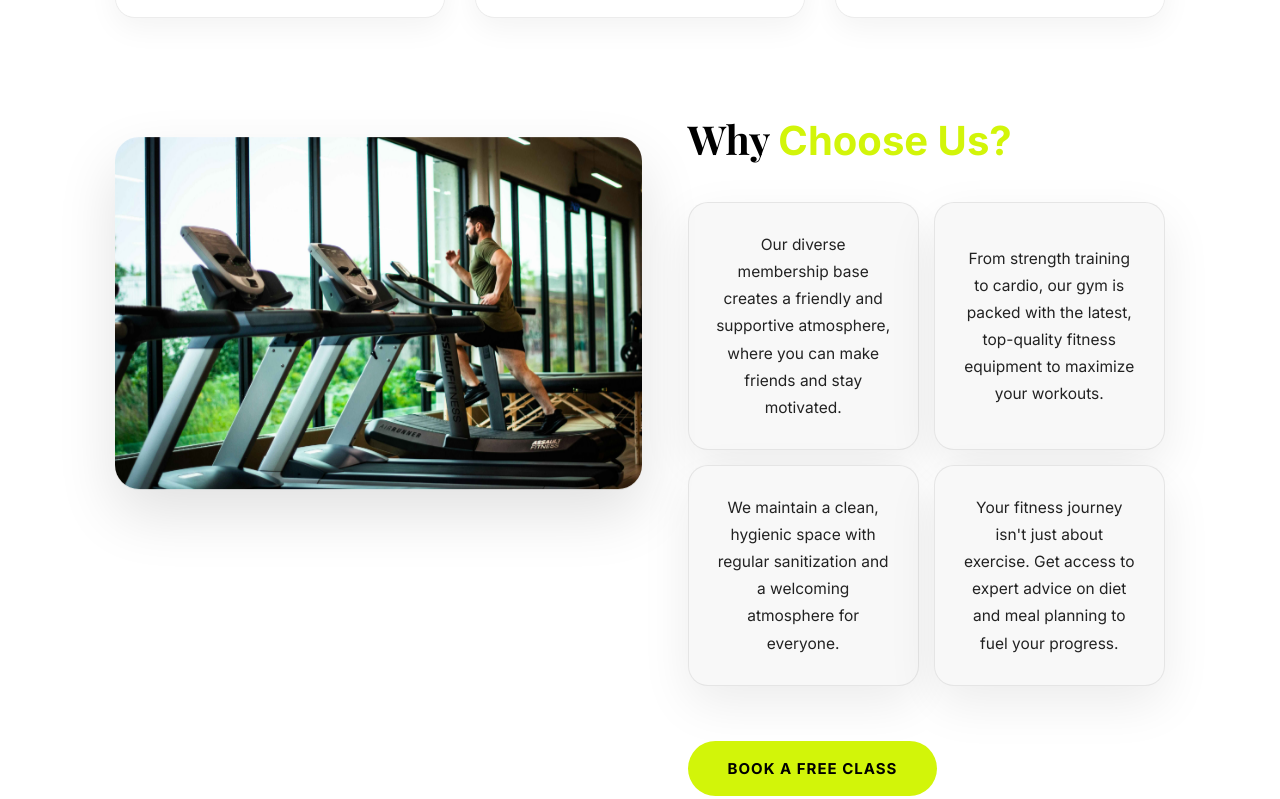
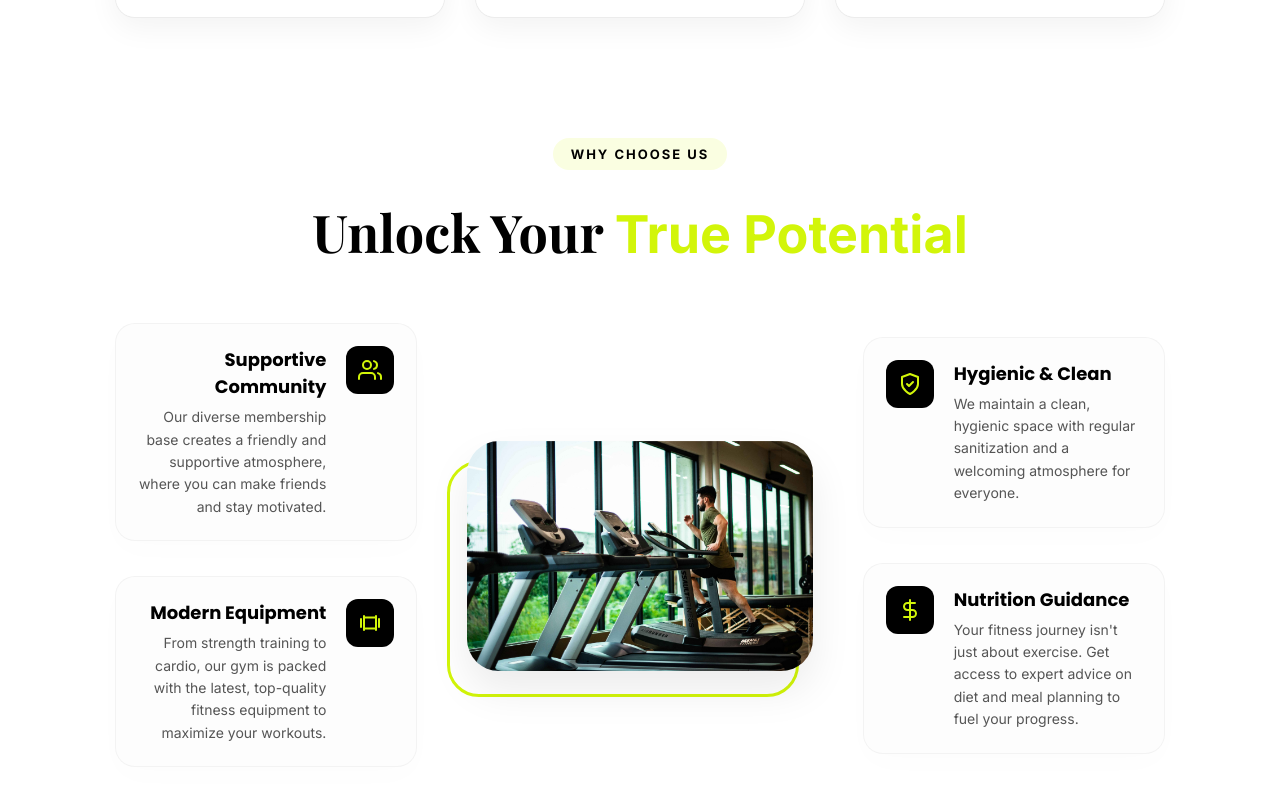
Before and after one commit to Ganeshbeldar015/GymGalaxy, a React (Vite) app: page / in a window 1280 px wide. Shown: the part 1761-2560 px from the top of the page. Built offline with nearby package versions, Linux system fonts and the light colour scheme.

Commit message:
design(layout): revamp Why Choose Us section with Centred Showcase layout

```diff
--- a/src/components/About.css
+++ b/src/components/About.css
@@ -1,83 +1,200 @@
-.about{
+.about {
     background: #ffffff;
-    padding: 8rem 9% 3rem;
+    padding: 10rem 9% 8rem;
+    display: flex;
+    flex-direction: column;
+    align-items: center;
+    gap: 6rem;
+    min-height: auto;
+}
+
+.about-header {
+    text-align: center;
+    display: flex;
+    flex-direction: column;
+    align-items: center;
+    gap: 1.5rem;
+    max-width: 800px;
+    width: 100%;
+}
+
+.about-header .heading {
+    font-size: clamp(3.4rem, 5vw, 5.2rem);
+    color: #000000;
+    line-height: 1.1;
+    font-family: 'Playfair Display', serif;
+    margin: 0;
+}
+
+.about-header .heading span {
+    color: #D2F509;
+}
+
+.section-tag {
+    display: inline-block;
+    padding: 0.8rem 1.8rem;
+    background: rgba(210, 245, 9, 0.12);
+    color: #000000;
+    font-size: 1.3rem;
+    font-weight: 700;
+    border-radius: 50px;
+    text-transform: uppercase;
+    letter-spacing: 2px;
+    width: fit-content;
+}
+
+.about-showcase {
     display: grid;
-    grid-template-columns: minmax(320px, 1.05fr) minmax(420px, 0.95fr);
-    gap: 4.5rem;
-    align-items: start;
+    grid-template-columns: 1.05fr 1.2fr 1.05fr;
+    gap: 5rem;
+    align-items: center;
+    width: 100%;
+}
+
+.left-features, .right-features {
+    display: flex;
+    flex-direction: column;
+    gap: 3.5rem;
+    width: 100%;
+}
+
+/* Align left column content to the right, facing the center image */
+.left-features {
+    align-items: flex-end;
+}
+
+.left-features .feature-item {
+    flex-direction: row-reverse;
+    text-align: right;
+}
+
+.left-features .feature-item:hover {
+    transform: translateX(-8px); /* Slide towards the center image */
+}
+
+/* Align right column content to the left, facing the center image */
+.right-features {
+    align-items: flex-start;
+}
+
+.right-features .feature-item {
+    flex-direction: row;
+    text-align: left;
+}
+
+.right-features .feature-item:hover {
+    transform: translateX(8px); /* Slide towards the center image */
+}
+
+.feature-item {
+    display: flex;
+    align-items: flex-start;
+    gap: 2rem;
+    padding: 2.2rem;
+    background: #fdfdfd;
+    border-radius: 20px;
+    border: 1px solid rgba(0, 0, 0, 0.04);
+    box-shadow: 0 10px 30px rgba(0, 0, 0, 0.01);
+    transition: transform 0.35s cubic-bezier(0.25, 0.46, 0.45, 0.94), border-color 0.35s ease, background-color 0.35s ease, box-shadow 0.35s ease;
+    max-width: 380px;
+    width: 100%;
+}
+
+.feature-item:hover {
+    background: #ffffff;
+    border-color: rgba(210, 245, 9, 0.6);
+    box-shadow: 0 15px 35px rgba(210, 245, 9, 0.1);
+}
+
+.feature-icon-container {
+    display: flex;
+    align-items: center;
+    justify-content: center;
+    width: 48px;
+    height: 48px;
+    background: #000000;
+    border-radius: 12px;
+    color: #D2F509;
+    flex-shrink: 0;
+    transition: transform 0.3s ease;
+}
+
+.feature-item:hover .feature-icon-container {
+    transform: scale(1.1) rotate(6deg);
+}
+
+.feature-text-container {
+    display: flex;
+    flex-direction: column;
+    gap: 0.6rem;
+}
+
+.feature-item-title {
+    font-size: 1.8rem;
+    color: #000000;
+    font-weight: 700;
+    margin: 0;
+    font-family: 'Poppins', sans-serif;
+}
+
+.feature-item-description {
+    font-size: 1.4rem;
+    color: #555555;
+    line-height: 1.6;
+    margin: 0;
 }
 
 .about-img {
-    will-change: transform;
+    position: relative;
+    width: 100%;
+    display: flex;
+    justify-content: center;
+    align-items: center;
 }
 
-.about-img img{
+/* Modern offset background block behind the image */
+.about-img::before {
+    content: '';
+    position: absolute;
+    top: 20px;
+    left: -20px;
     width: 100%;
-    border-radius: 24px;
-    box-shadow: 0 25px 60px rgba(0,0,0,0.12);
-    transition: transform 0.5s ease, box-shadow 0.5s ease;
+    height: 100%;
+    border: 3px solid #D2F509;
+    border-radius: 32px;
+    z-index: 1;
+    transition: transform 0.4s cubic-bezier(0.25, 0.46, 0.45, 0.94);
+    pointer-events: none;
 }
 
-.about-img img:hover{
-    transform: scale(1.02);
-    border: 2px solid #D2F509;
-    box-shadow: 0 10px 40px rgba(210, 245, 9, 0.3);
+.about-img:hover::before {
+    transform: translate(10px, -10px);
 }
 
-.about-content{
-    display: grid;
-    gap: 2rem;
+.about-img img {
+    width: 100%;
+    height: auto;
+    max-height: 520px;
+    object-fit: cover;
+    border-radius: 32px;
+    box-shadow: 0 20px 40px rgba(0, 0, 0, 0.08);
+    position: relative;
+    z-index: 2;
+    transition: transform 0.4s cubic-bezier(0.25, 0.46, 0.45, 0.94), box-shadow 0.4s ease;
 }
 
-.about-content .heading {
-    text-align: left;
-    font-size: 4rem;
-    margin-bottom: 20px;
-    color: #000;
-    line-height: 1.05;
+.about-img img:hover {
+    transform: scale(1.015);
+    box-shadow: 0 25px 50px rgba(210, 245, 9, 0.18);
 }
 
-.about-content .heading span{
-    color: #D2F509;
-}
-
-.features-grid{
-    display: grid;
-    grid-template-columns: repeat(2, minmax(220px, 1fr));
-    gap: 1.5rem;
-    margin-bottom: 35px;
-}
-
-.feature-card{
-    background: #f8f8f8;
-    padding: 28px 26px;
-    border-radius: 20px;
-    border: 1px solid rgba(0, 0, 0, 0.08);
-    transition: transform 0.35s ease, border-color 0.35s ease, box-shadow 0.35s ease;
-    display: flex;
+.about .btn {
+    display: inline-flex;
+    justify-content: center;
     align-items: center;
-    justify-content: center;
-    min-height: 160px;
-    text-align: center;
-    box-shadow: 0 18px 50px rgba(0,0,0,0.08);
-}
-
-.feature-card:hover{
-    transform: translateY(-6px);
-}
-
-.feature-card p{
-    font-size: 1.55rem;
-    color: #222;
-    margin: 0;
-    line-height: 1.75;
-}
-
-.about-content .btn{
-    display: inline-block;
     padding: 1.8rem 4rem;
     background: #D2F509;
-    color: #000;
+    color: #000000;
     font-size: 1.5rem;
     font-weight: 700;
     text-transform: uppercase;
@@ -85,34 +202,65 @@
     border-radius: 30px;
     text-decoration: none;
     transition: all 0.3s ease;
-    text-align: center;
+    width: fit-content;
+    margin-top: 2rem;
 }
 
-.about-content .btn{
-    display: inline-flex;
-    justify-content: center;
-    align-items: center;
-    width: fit-content;
-}
-
-.about-content .btn:hover{
+.about .btn:hover {
     background: #C6E004;
-    box-shadow: 0 0 18px rgba(210, 245, 9, 0.35);
+    box-shadow: 0 10px 25px rgba(210, 245, 9, 0.4);
 }
 
 /* Mobile Responsive */
-@media (max-width: 992px){
-    .about{
-        grid-template-columns: 1fr;
-        gap: 40px;
-        padding: 6rem 4% 2rem;
+@media (max-width: 1024px) {
+    .about-showcase {
+        gap: 3rem;
+    }
+}
+
+@media (max-width: 992px) {
+    .about {
+        padding: 8rem 5% 6rem;
     }
 
-    .about-content .heading {
-        font-size: 3.2rem;
+    .about-showcase {
+        grid-template-columns: 1fr;
+        gap: 5rem;
     }
 
-    .features-grid{
-        grid-template-columns: 1fr;
+    .about-img {
+        max-width: 480px;
+        grid-row: 1; /* Place the image above features on mobile */
+    }
+
+    .about-img::before {
+        display: none;
+    }
+
+    .left-features, .right-features {
+        align-items: center;
+        gap: 2.5rem;
+    }
+
+    .left-features .feature-item {
+        flex-direction: row;
+        text-align: left;
+    }
+
+    .left-features .feature-item:hover,
+    .right-features .feature-item:hover {
+        transform: translateX(5px);
+    }
+
+    .feature-item {
+        max-width: 500px;
     }
 }
+
+@media (max-width: 600px) {
+    .feature-item {
+        flex-direction: column !important;
+        align-items: center !important;
+        text-align: center !important;
+    }
+}
--- a/src/components/About.jsx
+++ b/src/components/About.jsx
@@ -9,24 +9,52 @@ const About = () => {
         offset: ["start end", "end start"]
     });
 
-    const yParallax = useTransform(scrollYProgress, [0, 1], [-50, 50]);
+    const yParallax = useTransform(scrollYProgress, [0, 1], [-30, 30]);
 
     const features = [
         {
             id: 1,
-            text: "Our diverse membership base creates a friendly and supportive atmosphere, where you can make friends and stay motivated."
+            title: "Supportive Community",
+            text: "Our diverse membership base creates a friendly and supportive atmosphere, where you can make friends and stay motivated.",
+            icon: (
+                <svg width="24" height="24" viewBox="0 0 24 24" fill="none" stroke="currentColor" strokeWidth="2" strokeLinecap="round" strokeLinejoin="round">
+                    <path d="M17 21v-2a4 4 0 0 0-4-4H5a4 4 0 0 0-4 4v2" />
+                    <circle cx="9" cy="7" r="4" />
+                    <path d="M23 21v-2a4 4 0 0 0-3-3.87" />
+                    <path d="M16 3.13a4 4 0 0 1 0 7.75" />
+                </svg>
+            )
         },
         {
             id: 2,
-            text: "From strength training to cardio, our gym is packed with the latest, top-quality fitness equipment to maximize your workouts."
+            title: "Modern Equipment",
+            text: "From strength training to cardio, our gym is packed with the latest, top-quality fitness equipment to maximize your workouts.",
+            icon: (
+                <svg width="24" height="24" viewBox="0 0 24 24" fill="none" stroke="currentColor" strokeWidth="2" strokeLinecap="round" strokeLinejoin="round">
+                    <path d="M6.5 6.5h11M6.5 17.5h11M18 5v14M6 5v14M3 8v8M21 8v8" />
+                </svg>
+            )
         },
         {
             id: 3,
-            text: "We maintain a clean, hygienic space with regular sanitization and a welcoming atmosphere for everyone."
+            title: "Hygienic & Clean",
+            text: "We maintain a clean, hygienic space with regular sanitization and a welcoming atmosphere for everyone.",
+            icon: (
+                <svg width="24" height="24" viewBox="0 0 24 24" fill="none" stroke="currentColor" strokeWidth="2" strokeLinecap="round" strokeLinejoin="round">
+                    <path d="M12 22s8-4 8-10V5l-8-3-8 3v7c0 6 8 10 8 10z" />
+                    <path d="m9 12 2 2 4-4" />
+                </svg>
+            )
         },
         {
             id: 4,
-            text: "Your fitness journey isn't just about exercise. Get access to expert advice on diet and meal planning to fuel your progress."
+            title: "Nutrition Guidance",
+            text: "Your fitness journey isn't just about exercise. Get access to expert advice on diet and meal planning to fuel your progress.",
+            icon: (
+                <svg width="24" height="24" viewBox="0 0 24 24" fill="none" stroke="currentColor" strokeWidth="2" strokeLinecap="round" strokeLinejoin="round">
+                    <path d="M12 2v20M17 5H9.5a3.5 3.5 0 0 0 0 7h5a3.5 3.5 0 0 1 0 7H6" />
+                </svg>
+            )
         }
     ];
 
@@ -49,44 +77,88 @@ const About = () => {
             viewport={{ once: true, amount: 0.1 }}
             transition={{ duration: 1 }}
         >
+            <div className="about-header">
+                <motion.span
+                    className="section-tag"
+                    initial={{ y: -20, opacity: 0 }}
+                    whileInView={{ y: 0, opacity: 1 }}
+                    viewport={{ once: true }}
+                    transition={{ duration: 0.6, ease: [0.25, 0.46, 0.45, 0.94] }}
+                >
+                    Why Choose Us
+                </motion.span>
+                <motion.h2
+                    className="heading"
+                    initial={{ y: -30, opacity: 0 }}
+                    whileInView={{ y: 0, opacity: 1 }}
+                    viewport={{ once: true }}
+                    transition={{ duration: 0.8, ease: [0.25, 0.46, 0.45, 0.94] }}
+                >
+                    Unlock Your <span>True Potential</span>
+                </motion.h2>
+            </div>
+
+            <div className="about-showcase">
+                <motion.div
+                    className="left-features"
+                    initial="hidden"
+                    whileInView="visible"
+                    viewport={{ once: true }}
+                    transition={{ staggerChildren: 0.12 }}
+                >
+                    {features.slice(0, 2).map((feature) => (
+                        <motion.div
+                            key={feature.id}
+                            className="feature-item"
+                            variants={cardVariants}
+                        >
+                            <div className="feature-icon-container">
+                                {feature.icon}
+                            </div>
+                            <div className="feature-text-container">
+                                <h3 className="feature-item-title">{feature.title}</h3>
+                                <p className="feature-item-description">{feature.text}</p>
+                            </div>
+                        </motion.div>
+                    ))}
+                </motion.div>
+
                 <motion.div
                     className="about-img"
                     style={{ y: yParallax }}
-                initial={{ x: -100, opacity: 0 }}
-                whileInView={{ x: 0, opacity: 1 }}
+                    initial={{ scale: 0.95, opacity: 0 }}
+                    whileInView={{ scale: 1, opacity: 1 }}
                     viewport={{ once: true }}
                     transition={{ duration: 0.8, ease: [0.25, 0.46, 0.45, 0.94] }}
                 >
                     <img src="/GYM_Website_Images/about.jpg" alt="About us" />
                 </motion.div>
-            <div className="about-content">
-                <motion.h2
-                    className="heading"
-                    initial={{ x: 100, opacity: 0 }}
-                    whileInView={{ x: 0, opacity: 1 }}
-                    viewport={{ once: true }}
-                    transition={{ duration: 0.8, ease: [0.25, 0.46, 0.45, 0.94] }}
-                >
-                    Why <span>Choose Us?</span>
-                </motion.h2>
+
                 <motion.div
-                    className="features-grid"
+                    className="right-features"
                     initial="hidden"
                     whileInView="visible"
                     viewport={{ once: true }}
-                    transition={{ staggerChildren: 0.15 }}
+                    transition={{ staggerChildren: 0.12 }}
                 >
-                    {features.map((feature) => (
+                    {features.slice(2, 4).map((feature) => (
                         <motion.div
                             key={feature.id}
-                            className="feature-card"
+                            className="feature-item"
                             variants={cardVariants}
-                            whileHover={{ y: -5, borderColor: '#D2F509', boxShadow: '0 10px 30px rgba(210, 245, 9, 0.2)' }}
                         >
-                            <p>{feature.text}</p>
+                            <div className="feature-icon-container">
+                                {feature.icon}
+                            </div>
+                            <div className="feature-text-container">
+                                <h3 className="feature-item-title">{feature.title}</h3>
+                                <p className="feature-item-description">{feature.text}</p>
+                            </div>
                         </motion.div>
                     ))}
                 </motion.div>
+            </div>
+
             <motion.a
                 href="#"
                 className="btn"
@@ -99,7 +171,6 @@ const About = () => {
             >
                 Book a Free Class
             </motion.a>
-            </div>
         </motion.section>
     );
 };
```
Also changed, not shown: 7 other files (tests, documents, lock files or other folders). Lines whose indentation alone changed are shown as unchanged.
